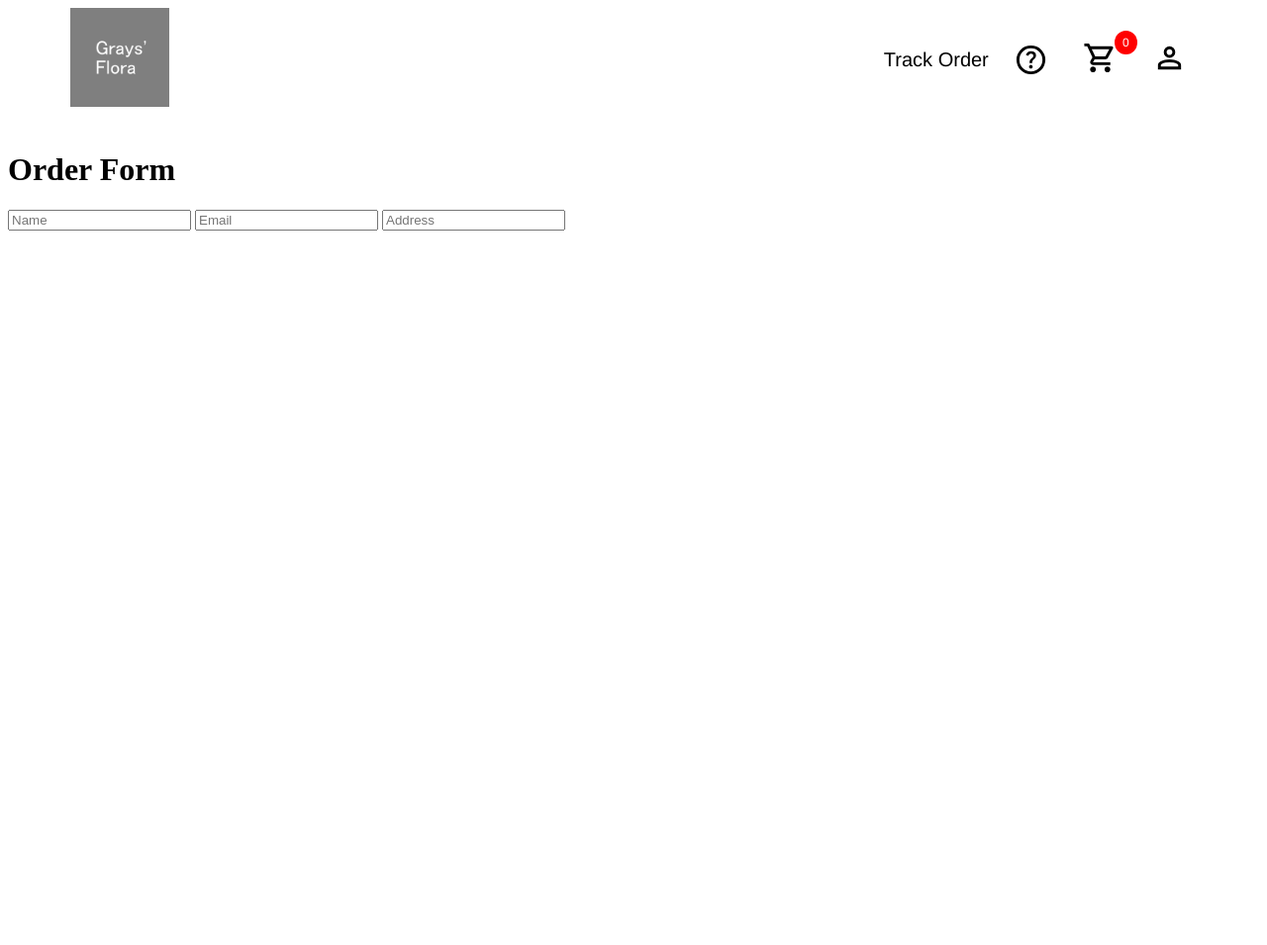
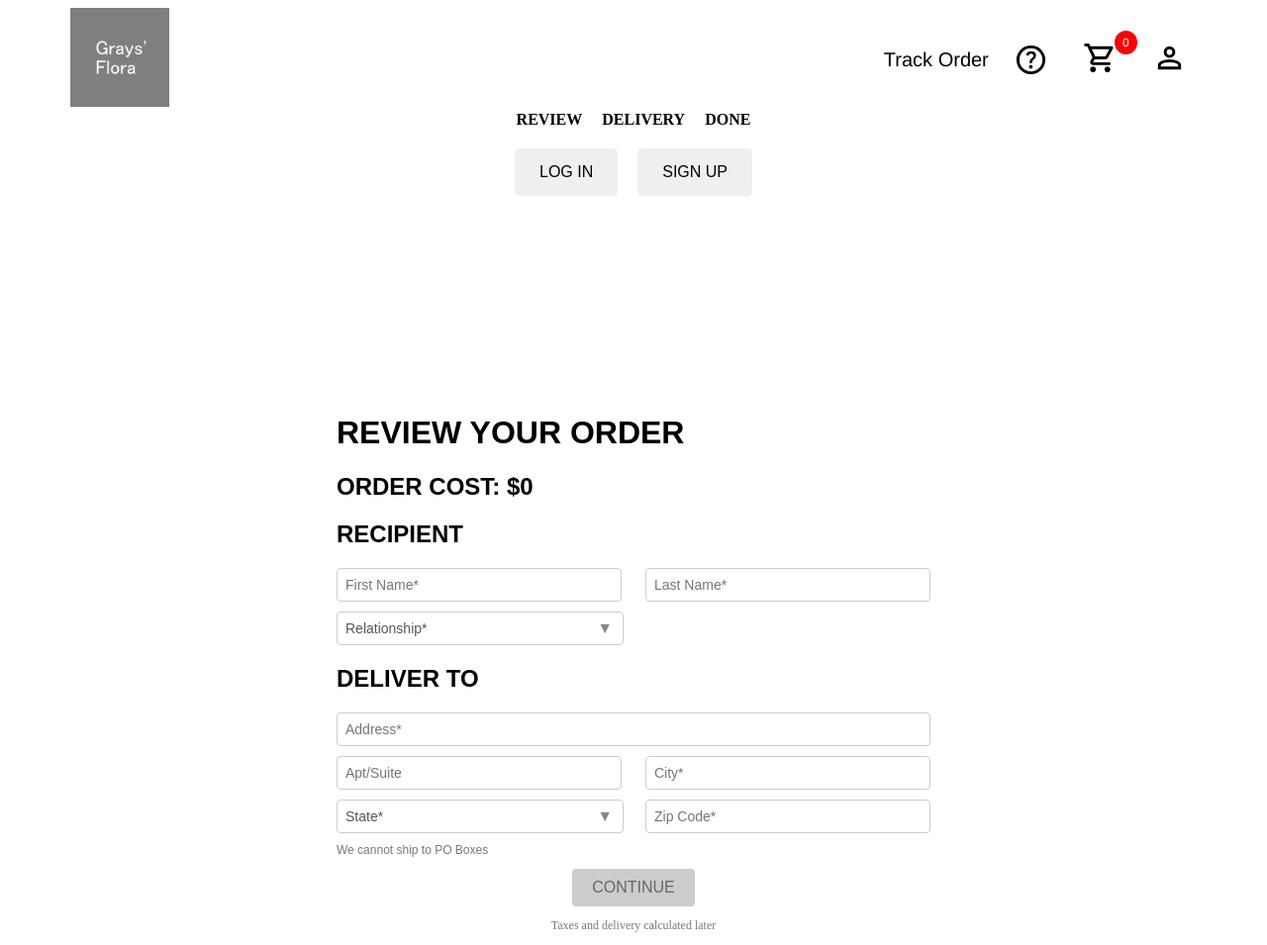
Before and after one commit to JacobMundy/c322-Final, a plain HTML site: page order.html in a window 1280 px wide. Shown: the whole page at 99% size. Before the commit the page ends 800 px from the top, so only its background shows below. Drawn offline with Linux system fonts and the light colour scheme.

Commit message:
minor fixes, added order.css and updated order.html

```diff
--- a/home.css
+++ b/home.css
@@ -150,6 +150,7 @@
     background-color: rgba(0, 0, 0, 0.4);
 }
 
+
 .popup-content {
     background-color: #fefefe;
     margin: 15% auto;
--- /dev/null
+++ b/order.css
@@ -0,0 +1,124 @@
+#recipient-details,
+#delivery-details {
+    margin-bottom: 20px;
+    max-width: 600px;
+    margin: 0 auto;
+    font-family: Arial, sans-serif;
+}
+
+.input-group {
+    display: flex;
+    flex-wrap: wrap;
+    justify-content: space-between;
+    margin-bottom: 10px;
+}
+
+.input-group input,
+.select-wrapper select {
+    padding: 8px;
+    border: 1px solid #ccc;
+    border-radius: 4px;
+    width: 48%;
+    box-sizing: border-box;
+    font-size: 14px;
+}
+
+.select-wrapper {
+    position: relative;
+    width: 48%;
+    border: 1px solid #ccc;
+    border-radius: 4px;
+}
+
+
+.select-wrapper select {
+    width: 100%;
+    padding: 8px;
+    border: none;
+    appearance: none;
+    -webkit-appearance: none;
+    -moz-appearance: none;
+    background-color: transparent;
+    font-size: 14px;
+    color: #555;
+    max-height: 150px;
+    /* Adjust this value as needed */
+}
+
+.select-wrapper:after {
+    content: "\25BC";
+    position: absolute;
+    right: 10px;
+    top: 50%;
+    transform: translateY(-50%);
+    pointer-events: none;
+    color: #888;
+    max-height: 150px;
+}
+
+
+.note {
+    font-size: 12px;
+    color: #777;
+    margin-top: 5px;
+}
+
+.continue-btn {
+    background-color: #4CAF50;
+    color: white;
+    padding: 10px 20px;
+    border: none;
+    border-radius: 4px;
+    cursor: pointer;
+    font-size: 16px;
+    margin-bottom: 10px;
+    display: block;
+    margin: 0 auto;
+}
+
+.delivery-note {
+    font-size: 12px;
+    color: #777;
+    text-align: center;
+}
+.progress-indicator {
+    display: flex;
+    justify-content: center;
+    align-items: center;
+    margin-bottom: 20px;
+}
+
+.progress-indicator span {
+    font-weight: bold;
+    margin: 0 10px;
+}
+
+.login-prompt {
+    display: flex;
+    justify-content: center;
+    margin-bottom: 200px;
+}
+
+.login-prompt button {
+    padding: 15px 25px;
+    margin: 0 10px;
+    font-size: 16px;
+    border: none;
+    border-radius: 5px;
+    cursor: pointer;
+}
+
+#order-form input {
+    display: block;
+    width: 100%;
+    padding: 10px;
+    margin-bottom: 10px;
+    border: 1px solid #ccc;
+    border-radius: 5px;
+}
+
+.continue-btn.disabled {
+    background-color: #ccc;
+    color: #666;
+    cursor: not-allowed;
+}
--- a/order.html
+++ b/order.html
@@ -4,6 +4,7 @@
 <head>
     <title>Order Page</title>
     <link rel="stylesheet" type="text/css" href="home.css">
+    <link rel="stylesheet" type="text/css" href="order.css">
 </head>
 
 <body>
@@ -21,34 +22,86 @@
         </div>
     </div>
 
-    <div class="flower-grid">
-
+    <div class="progress-indicator">
+        <span class="active">REVIEW</span>
+        <span>DELIVERY</span>
+        <span>DONE</span>
     </div>
 
-    <div id="order-form">
-        <h1>Order Form</h1>
-        <form>
-            <input type="text" placeholder="Name
-            " required>
-            <input type="email" placeholder="Email" required>
-            <input type="text" placeholder="Address" required>
+    <div class="login-prompt">
+        <button id="loginBtn" onclick="window.location=`login.html`">LOG IN</button>
+        <button id="signupBtn" onclick="window.location=`login.html`">SIGN UP</button>
+    </div>
+
+    <div class="flower-grid">
+        <!-- Flower items will be added here -->
+    </div>
 
 
+    <div id="recipient-details">
+        <h1>REVIEW YOUR ORDER </h1>
+
+        <h2>ORDER COST: <span id="order-cost"></span> </h2>
+
+        <h2>RECIPIENT</h2>
+        <div class="input-group">
+            <input type="text" placeholder="First Name*" required>
+            <input type="text" placeholder="Last Name*" required>
+        </div>
+        <div class="input-group">
+            <div class="select-wrapper">
+                <select style="width: 100%;" required>
+                    <option value="" disabled selected>Relationship*</option>
+                    <option value="friend">Friend</option>
+                    <option value="family">Family</option>
+                    <option value="colleague">Colleague</option>
+                    <option value="other">Other</option>
+                </select>
+            </div>
+        </div>
     </div>
+
+    <div id="delivery-details">
+        <h2>DELIVER TO</h2>
+        <div class="input-group">
+            <input type="text" placeholder="Address*" style="width: 100%;" required>
+        </div>
+        <div class="input-group">
+            <input type="text" placeholder="Apt/Suite">
+            <input type="text" placeholder="City*" required>
+        </div>
+        <div class="input-group">
+            <div class="select-wrapper">
+                <select style="width: 100%;" required>
+                    <option value="" disabled selected>State*</option>
+                    <!-- Add state options here -->
+                </select>
+            </div>
+            <input type="text" placeholder="Zip Code*" required>
+        </div>
+        <p class="note">We cannot ship to PO Boxes</p>
+    </div>
+
+    <button class="continue-btn">CONTINUE</button>
+    <p class="delivery-note">Taxes and delivery calculated later</p>
+
     <script src="configuration.js"></script>
     <script>
         const orderForm = document.getElementById('order-form');
         const flowerGrid = document.querySelector('.flower-grid');
         const flowers = JSON.parse(localStorage.getItem('flowers')) || [];
+        var cost = 0;
 
-        <!-- set cart -->
+        // Update the item count in the cart icon
         const itemCount = document.querySelector('.item-count');
         itemCount.textContent = flowers.length;
 
-
+        // Add flower items to the grid
         flowers.forEach(flower => {
             const flowerItem = document.createElement('div');
             flowerItem.classList.add('flower-item');
+
+            cost += parseInt(flower.price);
 
             const flowerImage = document.createElement('img');
             flowerImage.src = flower.image;
@@ -61,19 +114,59 @@
             flowerItem.appendChild(flowerName);
 
             const flowerPrice = document.createElement('p');
-            flowerPrice.textContent = flower.price;
+            flowerPrice.textContent = '$' + flower.price;
             flowerItem.appendChild(flowerPrice);
 
+            const flowerDate = document.createElement('p');
+            flowerDate.textContent = "Delivery Date: ";
+            flowerDate.textContent += flower.date;
+            flowerItem.appendChild(flowerDate);
+
             flowerGrid.appendChild(flowerItem);
-
         });
 
+        document.getElementById('order-cost').textContent = `$${cost}`;
 
-        if (!isLoggedIn()) {
-            signupBtn.classList.add('hidden');
+        // Toggle login/signup buttons based on user's login status
+        const loginBtn = document.getElementById('loginBtn');
+        const signupBtn = document.getElementById('signupBtn');
+        const continueBtn = document.querySelector('.continue-btn');
+
+        if (isLoggedIn()) {
+            loginBtn.style.display = 'none';
+            signupBtn.style.display = 'none';
+            continueBtn.disabled = false;
+            continueBtn.classList.remove('disabled');
+
+        } else {
+            continueBtn.disabled = true;
+            continueBtn.classList.add('disabled');
+            loginBtn.style.display = 'block';
+            signupBtn.style.display = 'block';
+            continueBtn.disabled = true;
+            continueBtn.classList.add('disabled');
         }
+        // Add state options to the select element
+        const stateSelect = document.querySelector('#delivery-details .select-wrapper select');
 
+        const stateOptions = [
+            'Alabama', 'Alaska', 'Arizona', 'Arkansas', 'California', 'Colorado',
+            'Connecticut', 'Delaware', 'Florida', 'Georgia', 'Hawaii', 'Idaho',
+            'Illinois', 'Indiana', 'Iowa', 'Kansas', 'Kentucky', 'Louisiana',
+            'Maine', 'Maryland', 'Massachusetts', 'Michigan', 'Minnesota', 'Mississippi',
+            'Missouri', 'Montana', 'Nebraska', 'Nevada', 'New Hampshire', 'New Jersey',
+            'New Mexico', 'New York', 'North Carolina', 'North Dakota', 'Ohio', 'Oklahoma',
+            'Oregon', 'Pennsylvania', 'Rhode Island', 'South Carolina', 'South Dakota',
+            'Tennessee', 'Texas', 'Utah', 'Vermont', 'Virginia', 'Washington', 'West Virginia',
+            'Wisconsin', 'Wyoming'
+        ];
 
+        stateOptions.forEach(state => {
+            const option = document.createElement('option');
+            option.value = state;
+            option.textContent = state;
+            stateSelect.appendChild(option);
+        });
     </script>
 </body>
 
```
Also changed, not shown: index.html (+43 -9 lines), login.html (+1 -1 lines).
